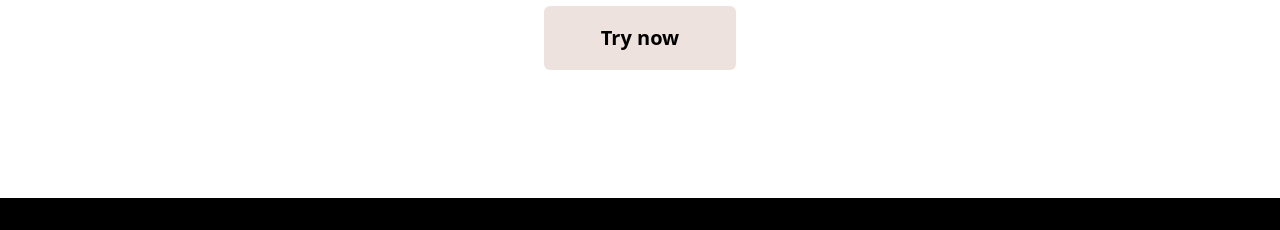
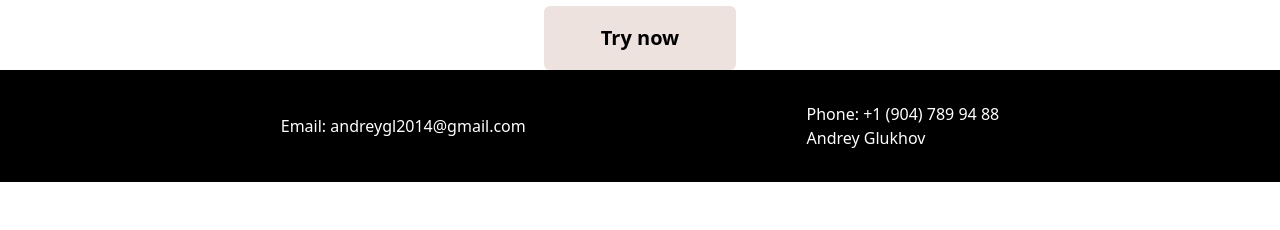
Before and after one commit to AndreyGL0290/PlaceHunter, a Next.js app: page / in a window 1280 px wide. Shown: the part 722-952 px from the top of the page. After the commit the page ends 904 px from the top, so only its background shows below. Built offline with nearby package versions, Linux system fonts and the light colour scheme; no server answers; the database is empty.

Commit message:
Added div tag inside of footer tag

```diff
--- a/components/Footer.tsx
+++ b/components/Footer.tsx
@@ -1,8 +1,10 @@
 export default function Footer() {
     return (
-        <footer id="footer" className="flex justify-evenly items-center h-28 mt-32 bg-black text-white">
-            <p className="">Email: andreygl2014@gmail.com</p>
-            <p className="">Phone: +1 (904) 789 94 88<br />Andrey Glukhov</p>
+        <footer id="footer">
+            <div className="h-28 flex flex-row justify-evenly items-center bg-black text-white">
+                <p className="">Email: andreygl2014@gmail.com</p>
+                <p className="">Phone: +1 (904) 789 94 88<br />Andrey Glukhov</p>
+            </div>
         </footer>
     )
 }
```
